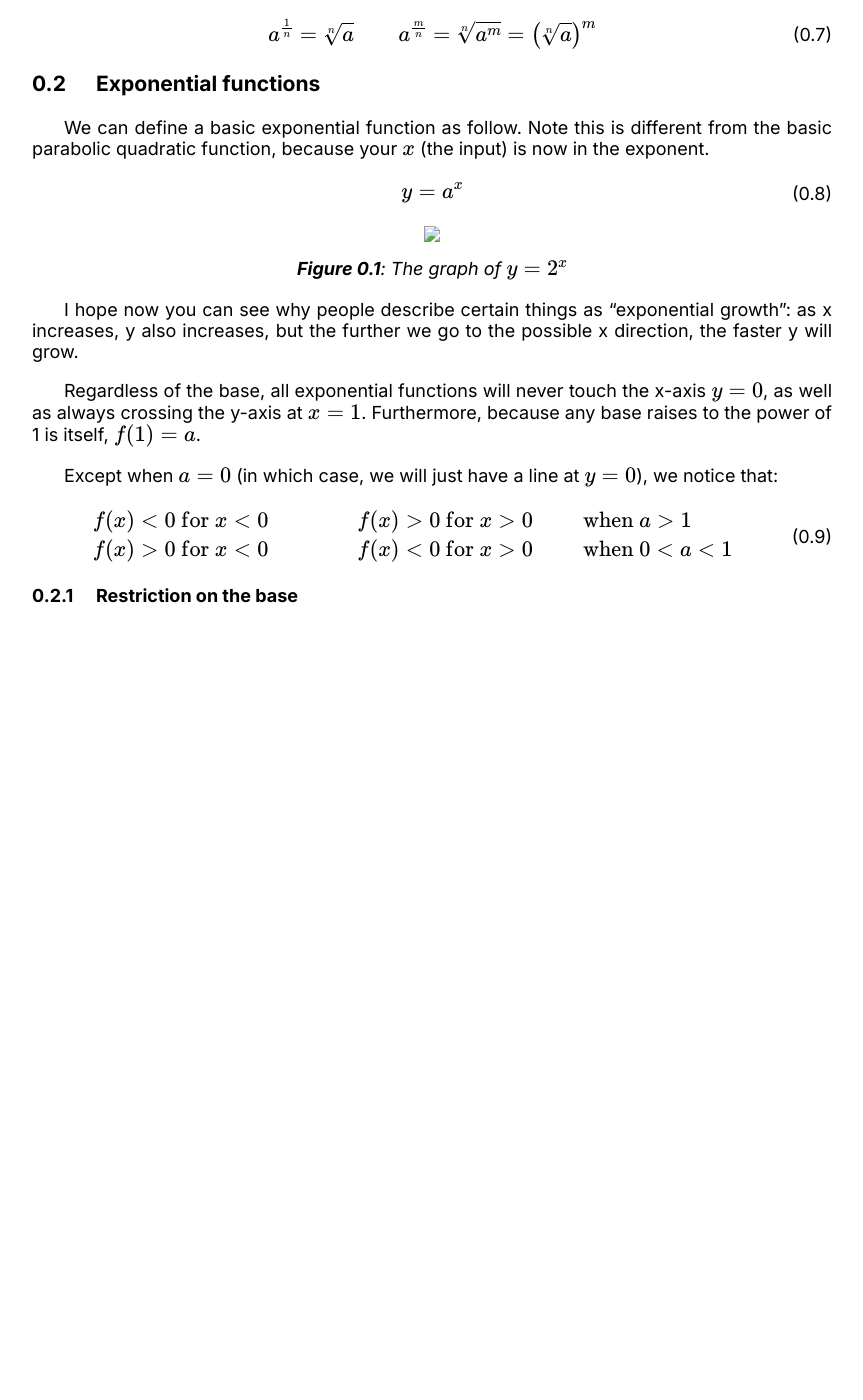
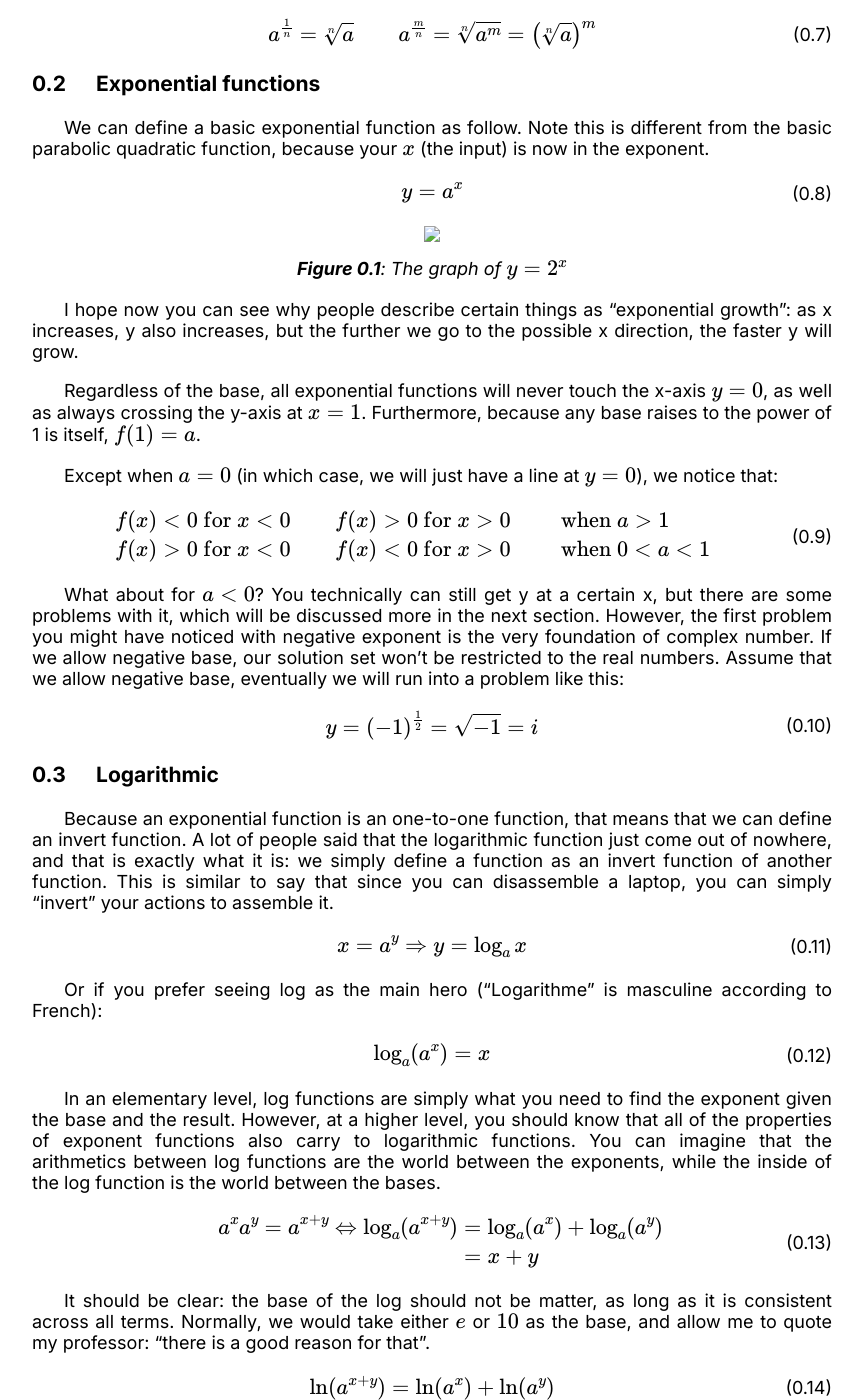
Before and after one commit to LukeNK/n-week-project, a Jekyll site: the page built from drafts/exp-log.md, in a window 1280 px wide and 1400 px high, scrolled down 1176 px. Shown: the whole window, without its empty margins (208-1071 px from the left). Built offline with Jekyll 4.4.1, drawn with Linux system fonts in a browser that asks for light colours; before the commit the page ends 1806 px from its top, so only the background shows below that; some of the changed text lies outside the part shown.

Commit message:
Draft for log functions

```diff
--- a/drafts/exp-log.md
+++ b/drafts/exp-log.md
@@ -64,12 +64,56 @@
 
 Except when $a=0$ (in which case, we will just have a line at $y=0$), we notice that:
 <eq>\begin{aligned}
-    &f(x) < 0 \text{ for } x < 0 \qquad
+    &f(x) < 0 \text{ for } x < 0
     &f(x) > 0 \text{ for } x > 0 \qquad
     &\text{ when } a > 1  & \\\
-    &f(x) > 0 \text{ for } x < 0 \qquad
+    &f(x) > 0 \text{ for } x < 0
     &f(x) < 0 \text{ for } x > 0 \qquad
     &\text{ when } 0 < a < 1
 \end{aligned}</eq>
 
+What about for $a < 0$? You technically can still get y at a certain x, but there are some problems with it, which will be discussed more in the next section. However, the first problem you might have noticed with negative exponent is the very foundation of complex number. If we allow negative base, our solution set won't be restricted to the real numbers. Assume that we allow negative base, eventually we will run into a problem like this:
+<eq>
+    y = (-1)^\frac{1}{2} = \sqrt{-1} = i
+</eq>
+
+### Logarithmic
+Because an exponential function is an one-to-one function, that means that we can define an invert function. A lot of people said that the logarithmic function just come out of nowhere, and that is exactly what it is: we simply define a function as an invert function of another function. This is similar to say that since you can disassemble a laptop, you can simply "invert" your actions to assemble it.
+<eq>
+    x = a^y \Rightarrow y = \log_a x
+</eq>
+
+Or if you prefer seeing log as the main hero ("Logarithme" is masculine according to French):
+<eq>
+    \log_a(a^x) = x
+</eq>
+
+In an elementary level, log functions are simply what you need to find the exponent given the base and the result. However, at a higher level, you should know that all of the properties of exponent functions also carry to logarithmic functions. You can imagine that the arithmetics between log functions are the world between the exponents, while the inside of the log function is the world between the bases.
+<eq>\begin{aligned}
+    a^xa^y = a^{x+y} \Leftrightarrow \log_a(a^{x+y}) &= \log_a(a^x) + \log_a(a^y) \\
+    &= x + y
+\end{aligned}</eq>
+
+It should be clear: the base of the log should not be matter, as long as it is consistent across all terms. Normally, we would take either $e$ or $10$ as the base, and allow me to quote my professor: "there is a good reason for that".
+<eq>
+    \ln(a^{x+y}) = \ln(a^x) + \ln(a^y)
+</eq>
+
+Therefore, the exponential properties can be translated into logarithmic properties:
+<eq>
+    \log_a(xy) = \log_a x + \log_a y \qquad
+</eq>
+<eq>
+    \log_a(x^n) = n\log_a x
+</eq>
+<eq>
+    \log_a(a^x) = x
+</eq>
+
+And here are some special values:
+<eq>
+    \log_a 1 = 0 \qquad
+    \log_a a = 1
+</eq>
+
 #### Restriction on the base
```
